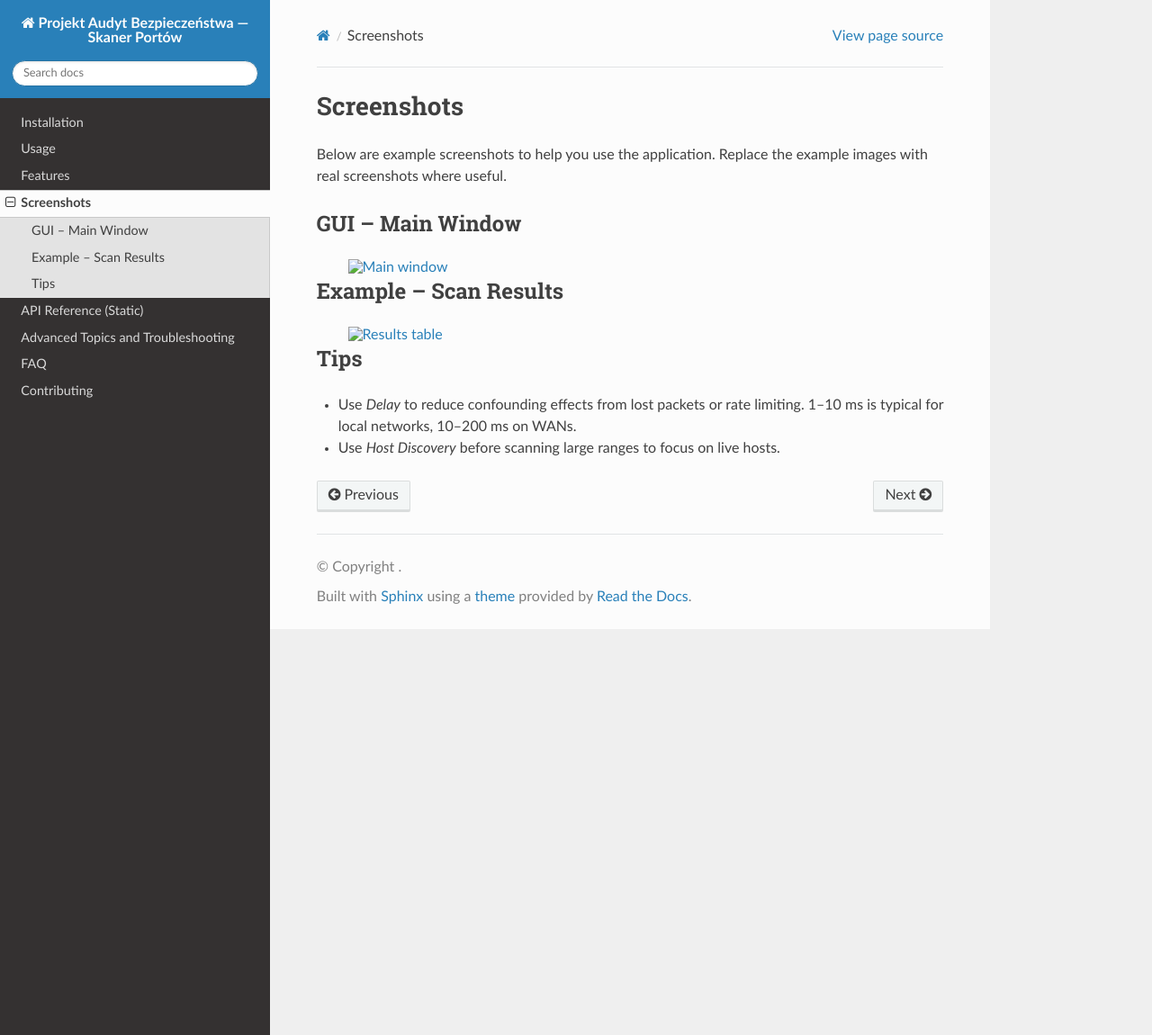
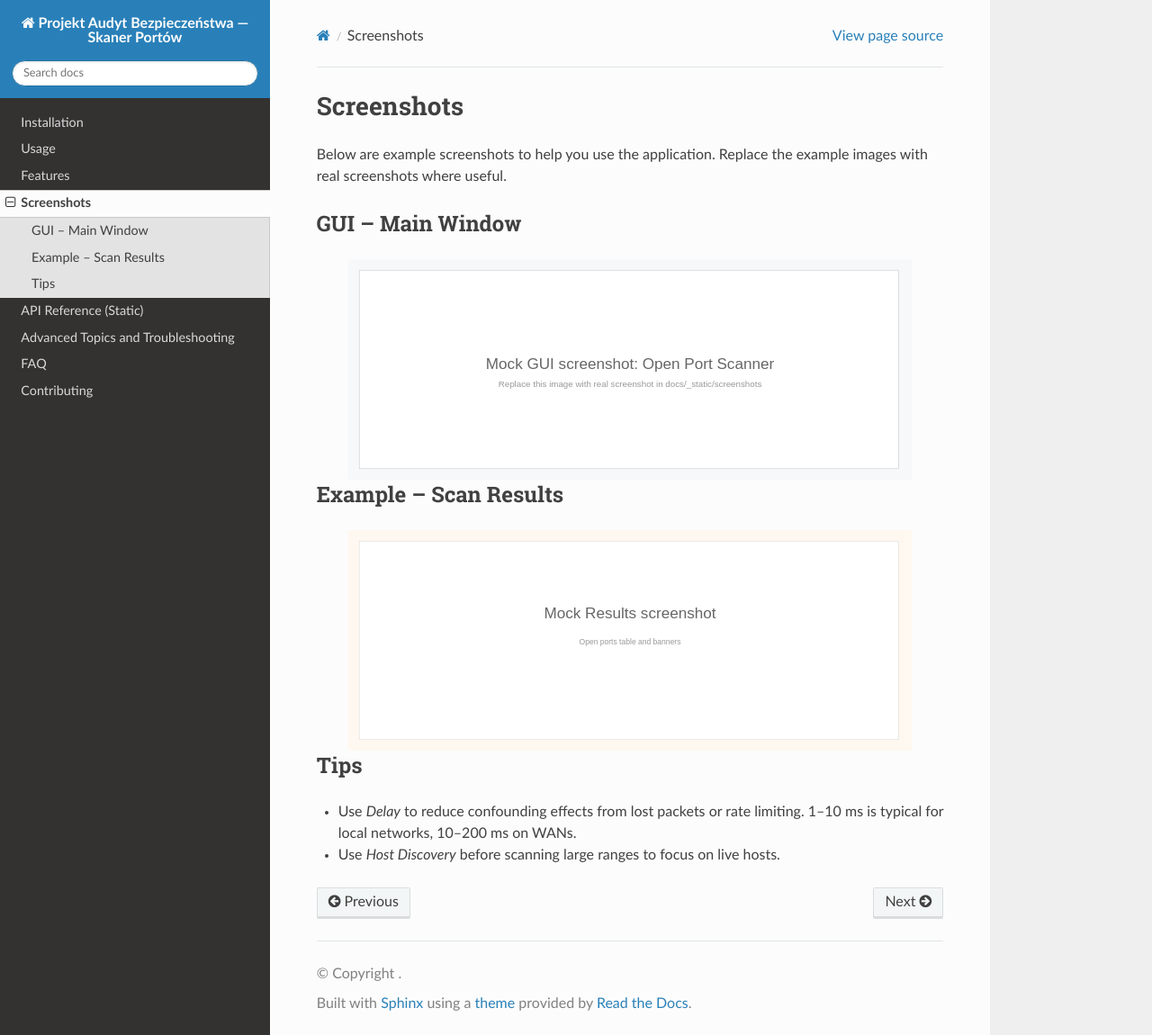
Before and after one commit to stigi99/Projekt-Audyt-Bezpieczenstwa-Skaner-Portow, a Sphinx documentation site: the page built from docs/screenshots.rst, in a window 1280 px wide and 1150 px high. Shown: the whole window at 90% size. Built offline with Sphinx 7.4.7 and the Read the Docs theme 3.1.0, drawn with Linux system fonts in a browser that asks for light colours.

Commit message:
Docs: small fixes to workflow and screenshots paths, fix title underline

```diff
--- a/docs/advanced.rst
+++ b/docs/advanced.rst
@@ -1,5 +1,5 @@
 Advanced Topics and Troubleshooting
-=================================
+====================================
 
 Permissions and Privileges
 --------------------------
--- a/docs/screenshots.rst
+++ b/docs/screenshots.rst
@@ -6,7 +6,7 @@ Below are example screenshots to help you use the application. Replace the examp
 GUI – Main Window
 ------------------
 
-.. image:: /docs/_static/screenshots/scan_gui.svg
+.. image:: _static/screenshots/scan_gui.svg
    :alt: Main window
    :align: center
    :width: 90%
@@ -14,7 +14,7 @@ GUI – Main Window
 Example – Scan Results
 ----------------------
 
-.. image:: /docs/_static/screenshots/scan_results.svg
+.. image:: _static/screenshots/scan_results.svg
    :alt: Results table
    :align: center
    :width: 90%
```
Also changed, not shown: 1 other file.
